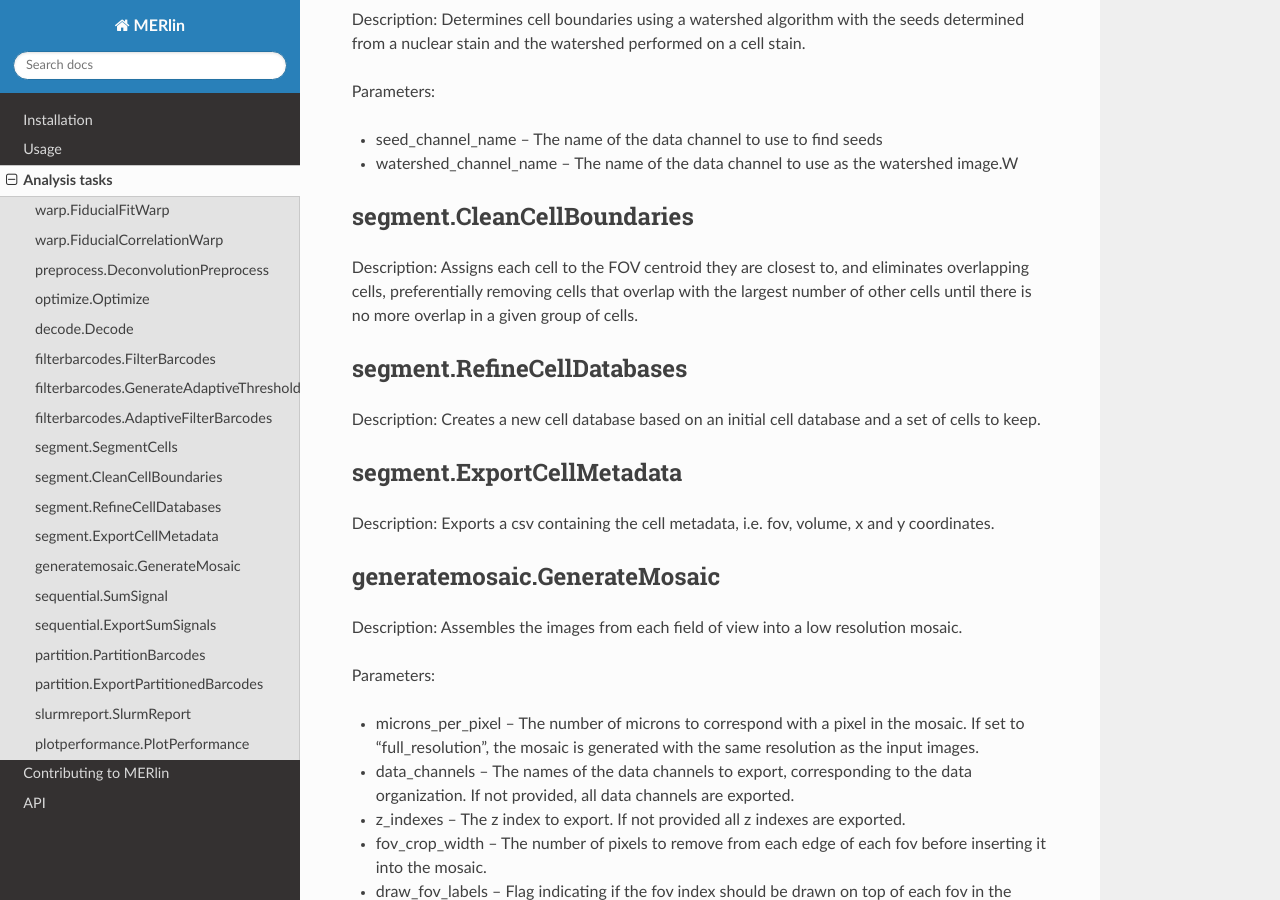
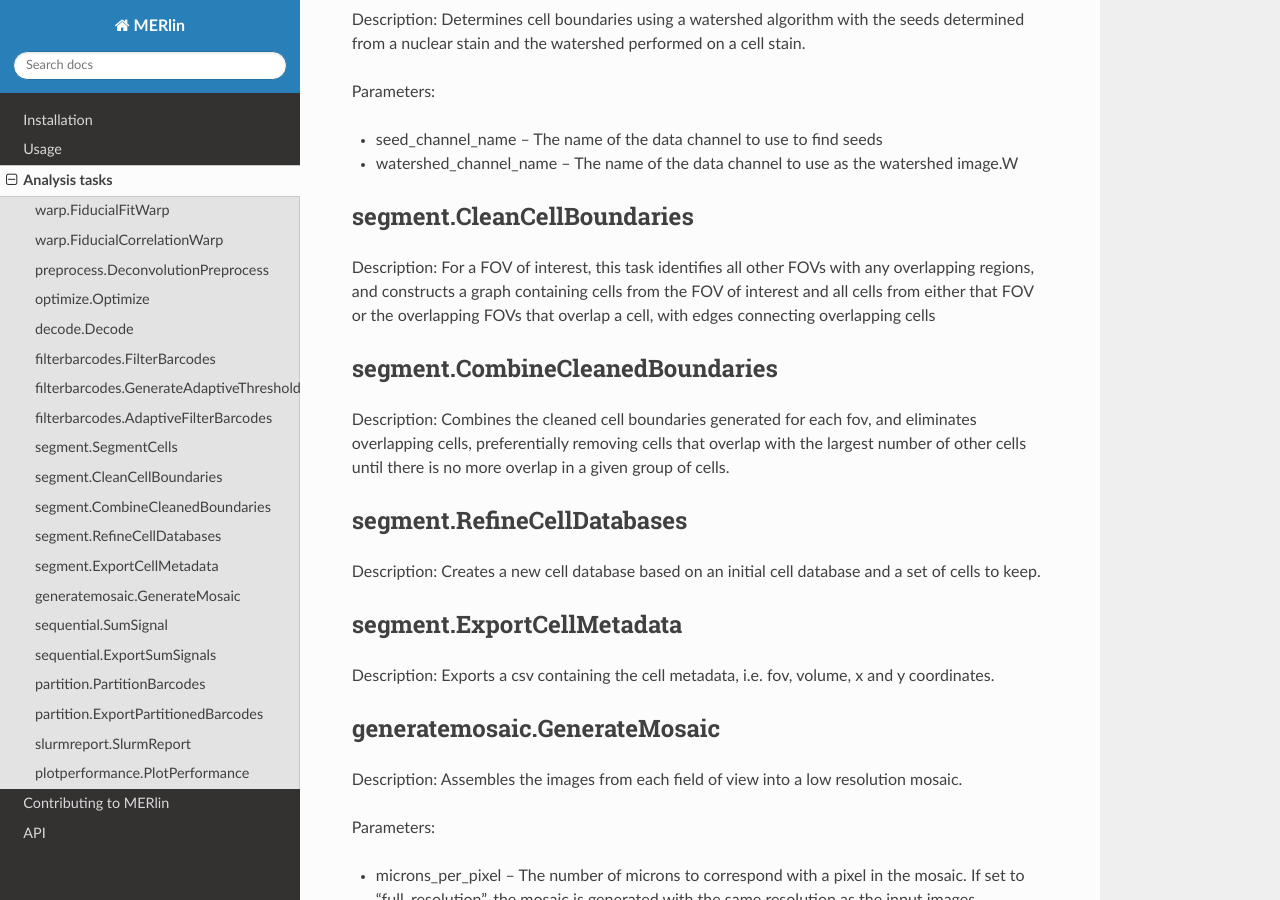
Before and after one commit to emanuega/MERlin, a Sphinx documentation site: the page built from docs/tasks.rst, in a window 1280 px wide and 900 px high, scrolled down 2648 px. Built offline with Sphinx 7.4.7 and the Read the Docs theme 2.0.0, drawn with Linux system fonts in a browser that asks for light colours.

Commit message:
updating docs

```diff
--- a/docs/tasks.rst
+++ b/docs/tasks.rst
@@ -101,7 +101,12 @@ Parameters:
 segment.CleanCellBoundaries
 --------------------------------
 
-Description: Assigns each cell to the FOV centroid they are closest to, and eliminates overlapping cells, preferentially removing cells that overlap with the largest number of other cells until there is no more overlap in a given group of cells.
+Description: For a FOV of interest, this task identifies all other FOVs with any overlapping regions, and constructs a graph containing cells from the FOV of interest and all cells from either that FOV or the overlapping FOVs that overlap a cell, with edges connecting overlapping cells
+
+segment.CombineCleanedBoundaries
+--------------------------------
+
+Description: Combines the cleaned cell boundaries generated for each fov, and eliminates overlapping cells, preferentially removing cells that overlap with the largest number of other cells until there is no more overlap in a given group of cells.
 
 segment.RefineCellDatabases
 --------------------------------
```
Also changed, not shown: CHANGELOG.md (+4 -0 lines).
